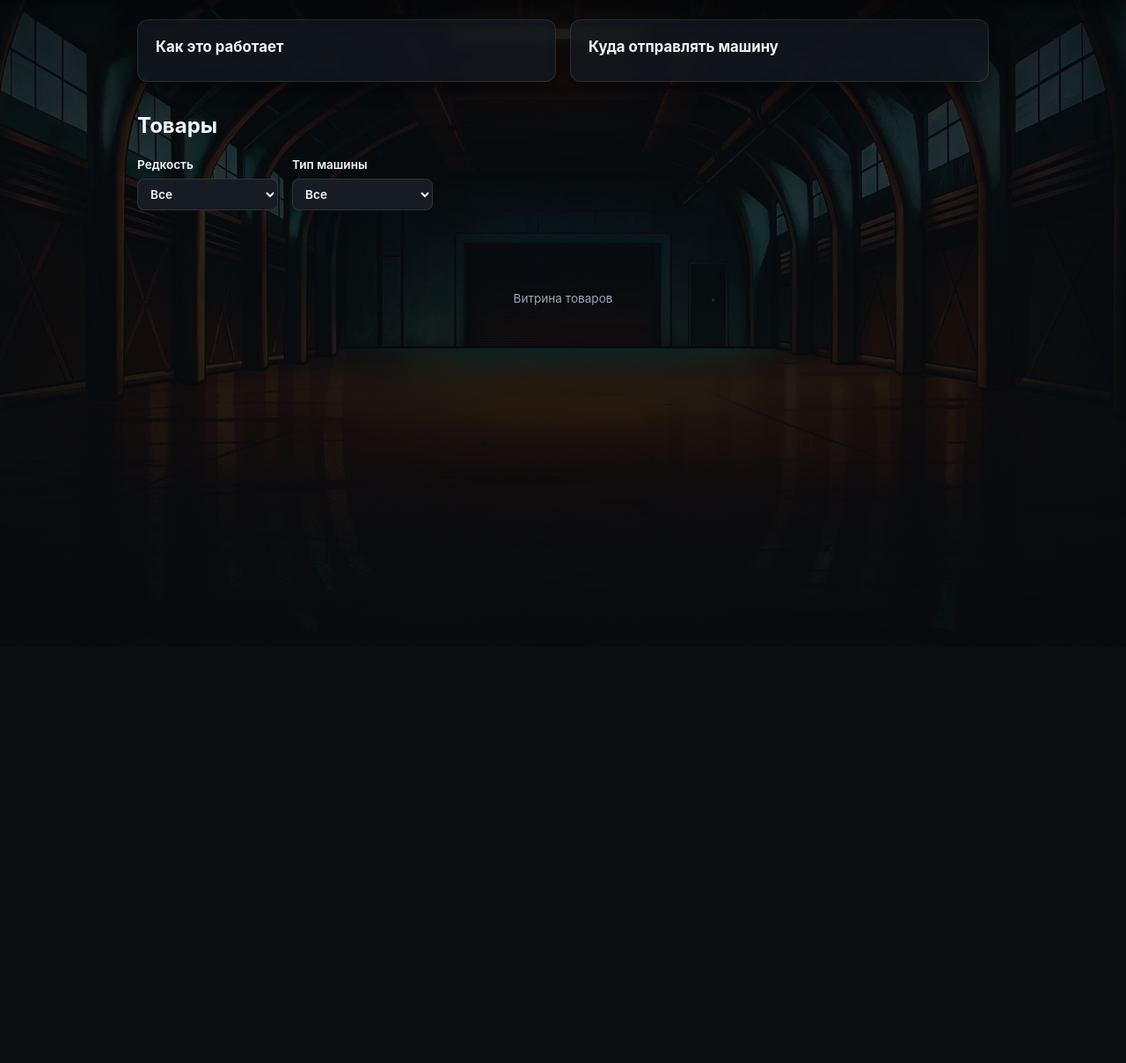
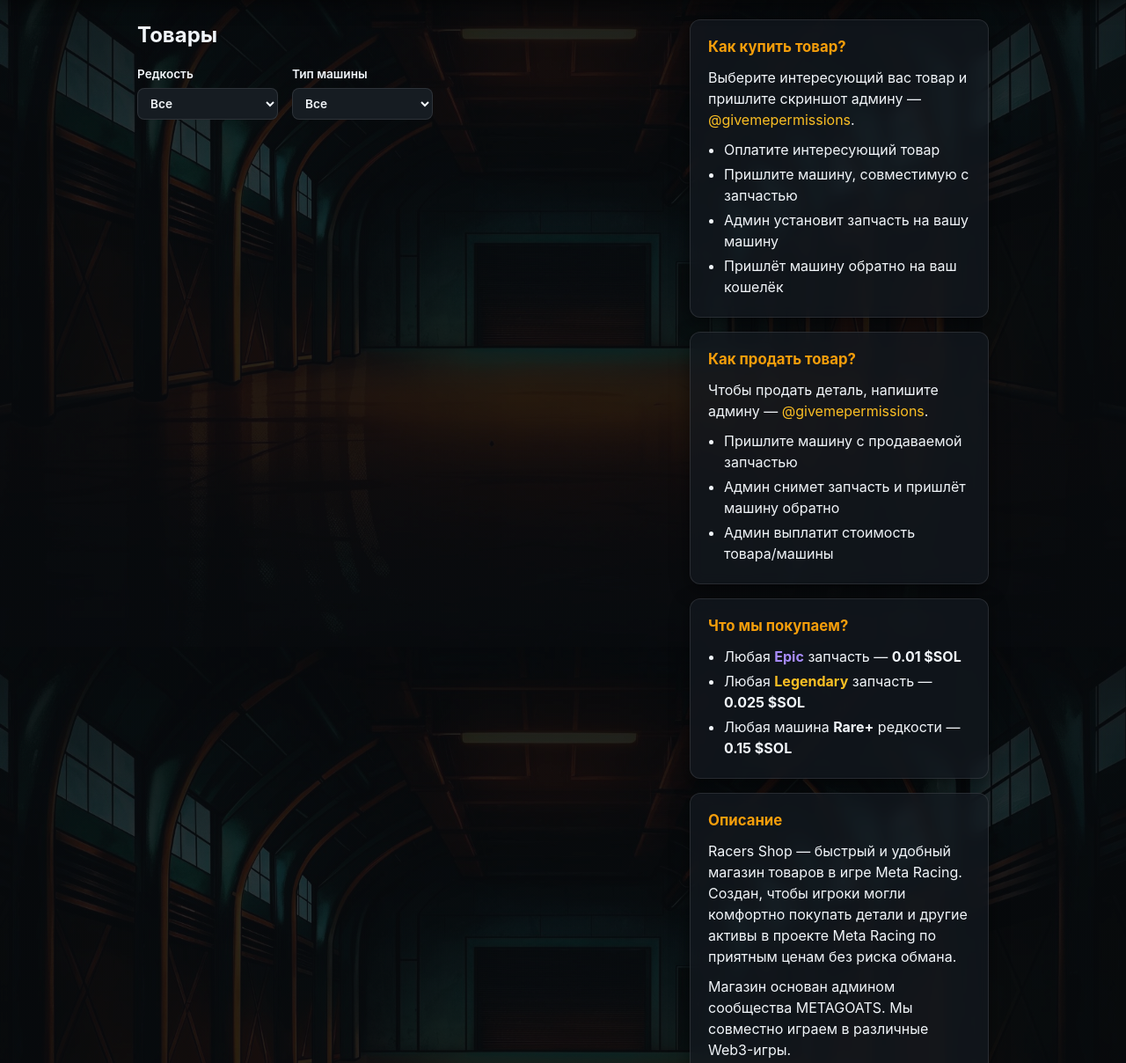
Before and after one commit to ExtrimKH/MR, a website: page public/index.html in a window 1280 px wide. Shown: the part 65-1273 px from the top of the page at 88% size. Before the commit the page ends 800 px from the top, so only its background shows below. Drawn offline with Linux system fonts and the light colour scheme; no server answers.

Commit message:
Инфо-блоки справа: как купить/продать, что покупаем, описание

```diff
--- a/public/app.js
+++ b/public/app.js
@@ -1,13 +1,7 @@
 let allProducts = [];
 
 async function load() {
-  const [products, info] = await Promise.all([
-    fetch("/api/products").then((r) => r.json()),
-    fetch("/api/info").then((r) => r.json()),
-  ]);
-
-  document.getElementById("how-it-works").textContent = info.howItWorks || "";
-  document.getElementById("where-to-send").textContent = info.whereToSend || "";
+  const products = await fetch("/api/products").then((r) => r.json());
 
   allProducts = products;
   document
--- a/public/index.html
+++ b/public/index.html
@@ -18,17 +18,9 @@
   </header>
 
   <main class="container">
-    <section class="info-block" id="info-block">
-      <div class="info-card">
-        <h2>Как это работает</h2>
-        <p id="how-it-works"></p>
-      </div>
-      <div class="info-card">
-        <h2>Куда отправлять машину</h2>
-        <p id="where-to-send"></p>
-      </div>
-    </section>
-
+    <div class="layout">
+      <!-- Левая колонка: товары -->
+      <div class="content">
         <h2 class="section-title">Товары</h2>
 
         <div class="filters">
@@ -54,6 +46,56 @@
 
         <div id="products" class="grid"></div>
         <p id="empty" class="empty" hidden>Пока нет товаров.</p>
+      </div>
+
+      <!-- Правая колонка: информационные блоки -->
+      <aside class="sidebar">
+        <div class="info-card">
+          <h2>Как купить товар?</h2>
+          <p>Выберите интересующий вас товар и пришлите скриншот админу —
+            <a href="https://t.me/givemepermissions" target="_blank" rel="noopener">@givemepermissions</a>.</p>
+          <ul>
+            <li>Оплатите интересующий товар</li>
+            <li>Пришлите машину, совместимую с запчастью</li>
+            <li>Админ установит запчасть на вашу машину</li>
+            <li>Пришлёт машину обратно на ваш кошелёк</li>
+          </ul>
+        </div>
+
+        <div class="info-card">
+          <h2>Как продать товар?</h2>
+          <p>Чтобы продать деталь, напишите админу —
+            <a href="https://t.me/givemepermissions" target="_blank" rel="noopener">@givemepermissions</a>.</p>
+          <ul>
+            <li>Пришлите машину с продаваемой запчастью</li>
+            <li>Админ снимет запчасть и пришлёт машину обратно</li>
+            <li>Админ выплатит стоимость товара/машины</li>
+          </ul>
+        </div>
+
+        <div class="info-card">
+          <h2>Что мы покупаем?</h2>
+          <ul>
+            <li>Любая <span class="rar rar-epic">Epic</span> запчасть — <b>0.01 $SOL</b></li>
+            <li>Любая <span class="rar rar-leg">Legendary</span> запчасть — <b>0.025 $SOL</b></li>
+            <li>Любая машина <b>Rare+</b> редкости — <b>0.15 $SOL</b></li>
+          </ul>
+        </div>
+
+        <div class="info-card">
+          <h2>Описание</h2>
+          <p>Racers Shop — быстрый и удобный магазин товаров в игре Meta Racing.
+            Создан, чтобы игроки могли комфортно покупать детали и другие активы
+            в проекте Meta Racing по приятным ценам без риска обмана.</p>
+          <p>Магазин основан админом сообщества METAGOATS. Мы совместно играем
+            в различные Web3-игры.</p>
+          <ul class="links">
+            <li>Наш канал: <a href="https://t.me/metagoats" target="_blank" rel="noopener">t.me/metagoats</a></li>
+            <li>Наш чат: <a href="https://t.me/goats_chat" target="_blank" rel="noopener">t.me/goats_chat</a></li>
+          </ul>
+        </div>
+      </aside>
+    </div>
   </main>
 
   <footer class="site-footer">
--- a/public/styles.css
+++ b/public/styles.css
@@ -81,13 +81,23 @@ body {
   font-size: 0.85rem;
 }
 
-/* Info */
-.info-block {
+/* Двухколоночный макет: товары слева, инфо-блоки справа */
+.layout {
   display: grid;
-  grid-template-columns: 1fr 1fr;
-  gap: 16px;
+  grid-template-columns: 1fr 340px;
+  gap: 24px;
+  align-items: start;
   margin: 24px 0;
 }
+.sidebar {
+  display: flex;
+  flex-direction: column;
+  gap: 16px;
+  position: sticky;
+  top: 86px;
+}
+
+/* Инфо-карточки (облачка) */
 .info-card {
   background: var(--card);
   border: 1px solid var(--border);
@@ -95,10 +105,29 @@ body {
   padding: 18px 20px;
   box-shadow: var(--shadow);
 }
-.info-card h2 { margin: 0 0 8px; font-size: 1.05rem; }
-.info-card p { margin: 0; color: var(--text); white-space: pre-wrap; }
+.info-card h2 {
+  margin: 0 0 10px;
+  font-size: 1.05rem;
+  color: var(--accent);
+}
+.info-card p { margin: 0 0 10px; color: var(--text); }
+.info-card p:last-child { margin-bottom: 0; }
+.info-card ul {
+  margin: 8px 0 0;
+  padding-left: 18px;
+  color: var(--text);
+}
+.info-card li { margin: 4px 0; }
+.info-card a { color: var(--accent-hover); text-decoration: none; word-break: break-word; }
+.info-card a:hover { text-decoration: underline; }
+.info-card ul.links { list-style: none; padding-left: 0; }
 
-.section-title { margin: 32px 0 16px; }
+/* мини-метки редкости в тексте */
+.rar { font-weight: 700; }
+.rar-epic { color: #a78bfa; }
+.rar-leg { color: #fbbf24; }
+
+.section-title { margin: 0 0 16px; }
 
 /* Product grid */
 .grid {
@@ -299,7 +328,10 @@ button.danger:hover { background: #dc2626; }
 .admin-item-body p { margin: 4px 0 0; color: var(--muted); font-size: 0.85rem; }
 .admin-item-actions { display: flex; flex-direction: column; gap: 6px; }
 
+@media (max-width: 900px) {
+  .layout { grid-template-columns: 1fr; }
+  .sidebar { position: static; top: auto; }
+}
 @media (max-width: 600px) {
-  .info-block { grid-template-columns: 1fr; }
   .admin-item { flex-wrap: wrap; }
 }
```
Lines whose indentation alone changed are shown as unchanged.
